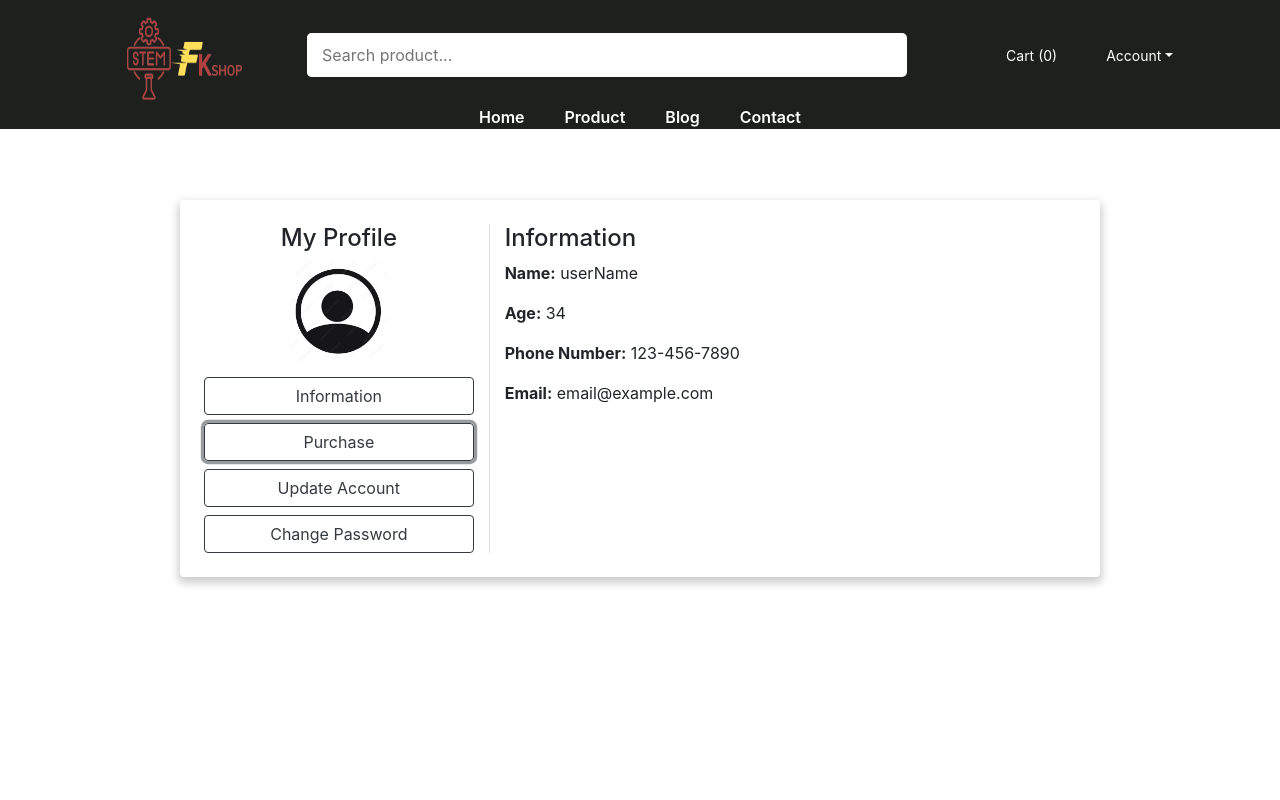
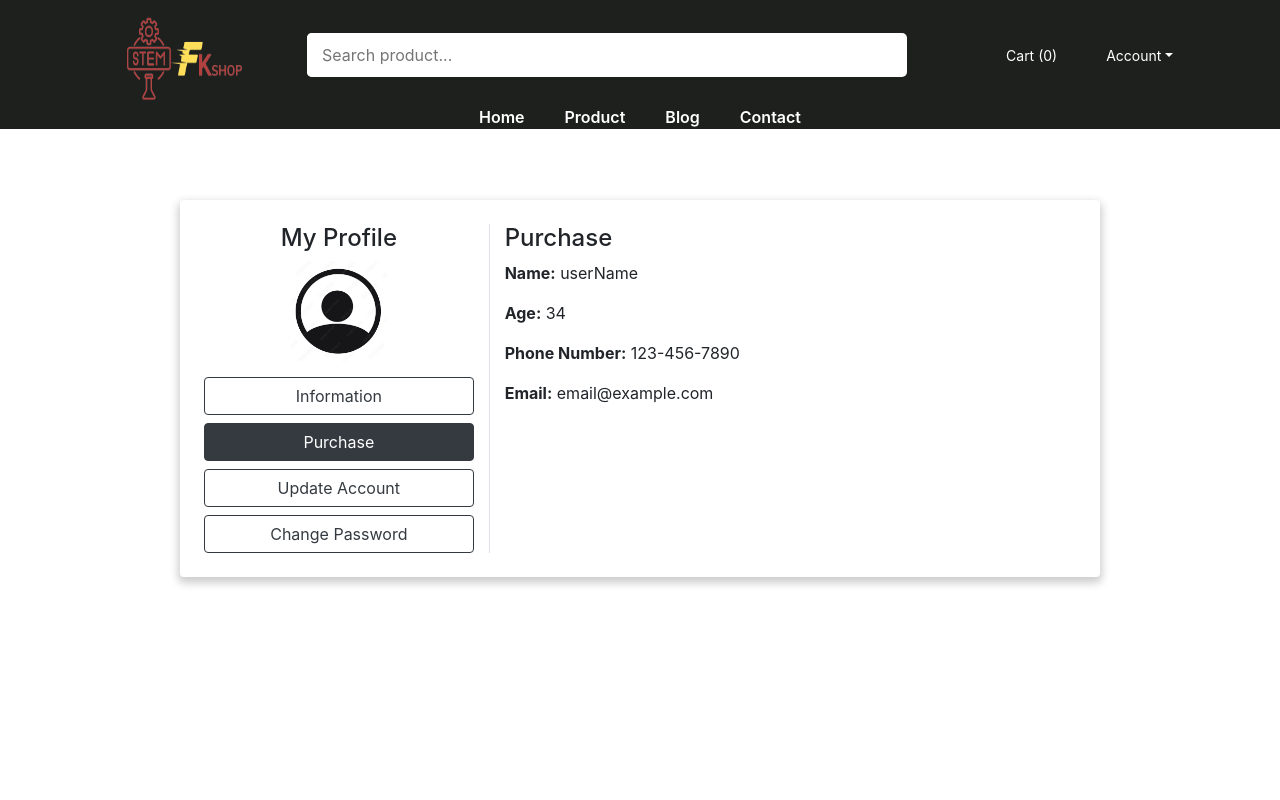
Before and after one commit to TheLong-LearnCode/FE-FKitShop, a React (Vite) app in the folder FKitShop/: page / in a window 1280 px wide. Both pictures are taken after a click on the button "Purchase". Shown: the top 800 px of the page. Built offline with nearby package versions, Linux system fonts and the light colour scheme; some icons are missing.

Commit message:
done profile sidebar transform

```diff
--- a/FKitShop/src/component/UserProfileComponent/ProfileSidebar/index.jsx
+++ b/FKitShop/src/component/UserProfileComponent/ProfileSidebar/index.jsx
@@ -1,7 +1,12 @@
-// ProfileSidebar.js
 import React from 'react';
+import clsx from 'clsx'; // Using clsx to handle class names
 import './index.module.css'
-const ProfileSidebar = () => {
+
+const ProfileSidebar = ({ activeTab, setActiveTab }) => {
+  const handleOnclick = (id) => () => {
+    setActiveTab(id); // Update the active tab in UserProfile component
+  };
+
   return (
     <div className="text-center">
       <h4>My Profile</h4>
@@ -10,10 +15,41 @@ const ProfileSidebar = () => {
         alt="Profile"
         className="profile-avatar mb-3"
       />
-      <button className="btn btn-outline-dark w-100 mb-2">Information</button>
-      <button className="btn btn-outline-dark w-100 mb-2">Purchase</button>
-      <button className="btn btn-outline-dark w-100 mb-2">Update Account</button>
-      <button className="btn btn-outline-dark w-100">Change Password</button>
+      <button
+        className={clsx('btn btn-outline-dark w-100 mb-2', {
+          active: activeTab === 'information'
+        })}
+        onClick={handleOnclick('information')}
+      >
+        Information
+      </button>
+
+      <button
+        className={clsx('btn btn-outline-dark w-100 mb-2', {
+          active: activeTab === 'purchase'
+        })}
+        onClick={handleOnclick('purchase')}
+      >
+        Purchase
+      </button>
+
+      <button
+        className={clsx('btn btn-outline-dark w-100 mb-2', {
+          active: activeTab === 'updateAccount'
+        })}
+        onClick={handleOnclick('updateAccount')}
+      >
+        Update Account
+      </button>
+
+      <button
+        className={clsx('btn btn-outline-dark w-100', {
+          active: activeTab === 'changePassword'
+        })}
+        onClick={handleOnclick('changePassword')}
+      >
+        Change Password
+      </button>
     </div>
   );
 };
--- a/FKitShop/src/component/UserProfileComponent/ProfileSidebar/index.module.css
+++ b/FKitShop/src/component/UserProfileComponent/ProfileSidebar/index.module.css
@@ -2,3 +2,7 @@ img {
     max-width: 100%;
     height: 100px;
 }
+button:focus {
+    outline: none !important;
+    box-shadow: none !important;
+}
--- /dev/null
+++ b/FKitShop/src/component/UserProfileComponent/Purchase/index.jsx
@@ -0,0 +1,16 @@
+// ProfileInformation.js
+import React from 'react';
+
+const Purchase = () => {
+  return (
+    <div>
+      <h4>Purchase</h4>
+      <p><strong>Name:</strong> userName</p>
+      <p><strong>Age:</strong> {new Date().getFullYear() - 1990} {/* Example year of birth */}</p>
+      <p><strong>Phone Number:</strong> 123-456-7890</p>
+      <p><strong>Email:</strong> email@example.com</p>
+    </div>
+  );
+};
+
+export default Purchase;
--- a/FKitShop/src/component/UserProfileComponent/UserProfile/index.jsx
+++ b/FKitShop/src/component/UserProfileComponent/UserProfile/index.jsx
@@ -1,12 +1,14 @@
+import React, { useState } from 'react';
+import clsx from 'clsx';
 import styles from './index.module.css';
-// UserProfile.js
-import React from 'react';
-import clsx from 'clsx';
 
 import ProfileSidebar from '../ProfileSidebar';
 import ProfileInformation from '../ProfileInformation';
+import Purchase from '../Purchase'; // Assuming you have a component for Purchase information
 
 export default function UserProfile() {
+    const [activeTab, setActiveTab] = useState('information'); // State to manage the active tab
+
     // Combine classes using clsx
     const classes = clsx('profile-form', 'bg-white', 'p-4', 'rounded', 'card-shadow');
 
@@ -16,14 +18,18 @@ export default function UserProfile() {
                 <div className="container mt-5">
                     <div className="row justify-content-center">
                         <div className="col-md-10 col-lg-10">
-                            {/* Use clsx combined classes */}
                             <div className={classes}>
                                 <div className="row">
                                     <div className="col-md-4 border-right">
-                                        <ProfileSidebar />
+                                        {/* Pass the activeTab and setActiveTab to ProfileSidebar */}
+                                        <ProfileSidebar activeTab={activeTab} setActiveTab={setActiveTab} />
                                     </div>
                                     <div className="col-md-8">
-                                        <ProfileInformation />
+                                        {/* Render the content based on the activeTab */}
+                                        {activeTab === 'information' && <ProfileInformation />}
+                                        {activeTab === 'purchase' && <Purchase />}
+                                        {/* {activeTab === 'updateAccount' && <div>Update Account Form</div>} */}
+                                        {/* {activeTab === 'changePassword' && <div>Change Password Form</div>} */}
                                     </div>
                                 </div>
                             </div>
```
